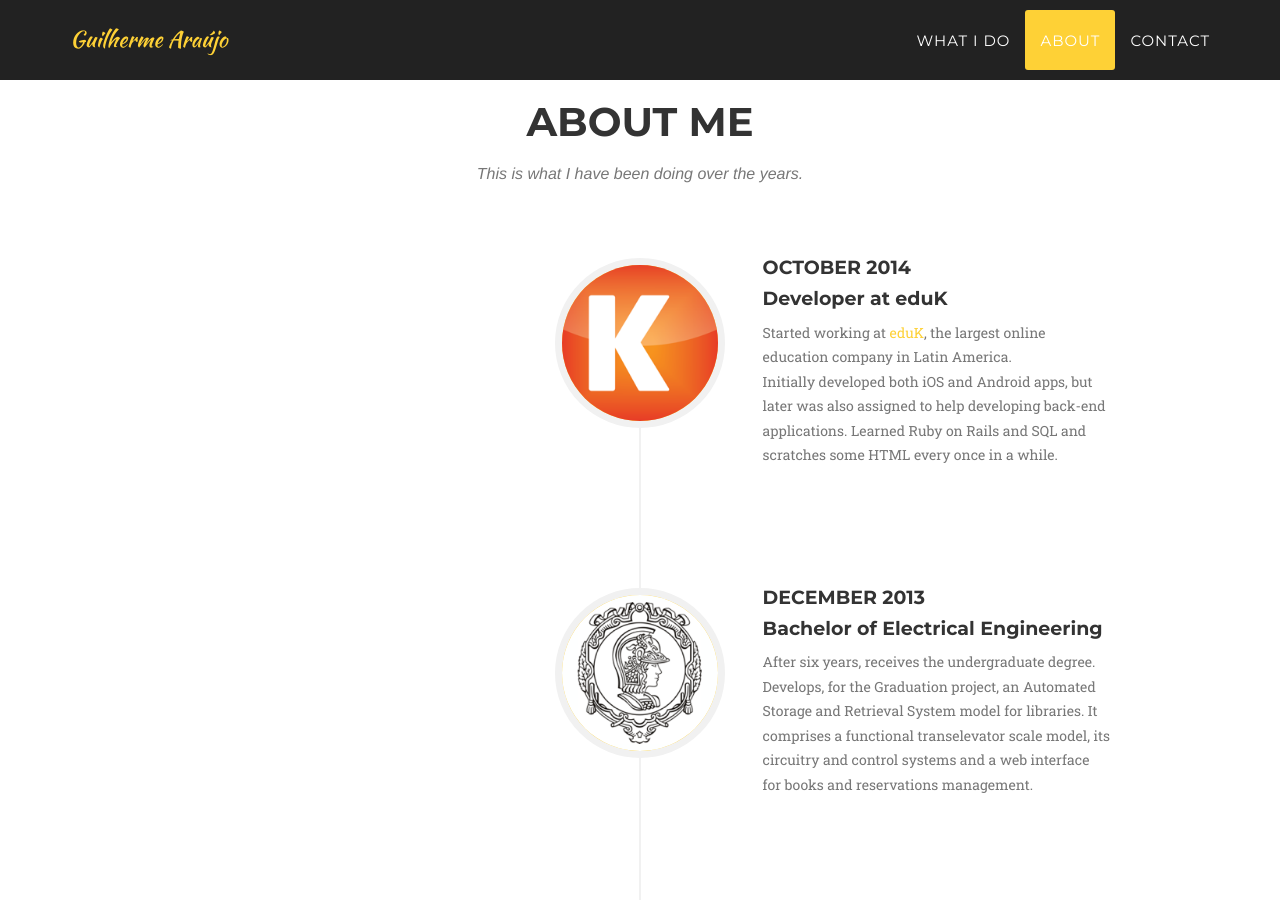
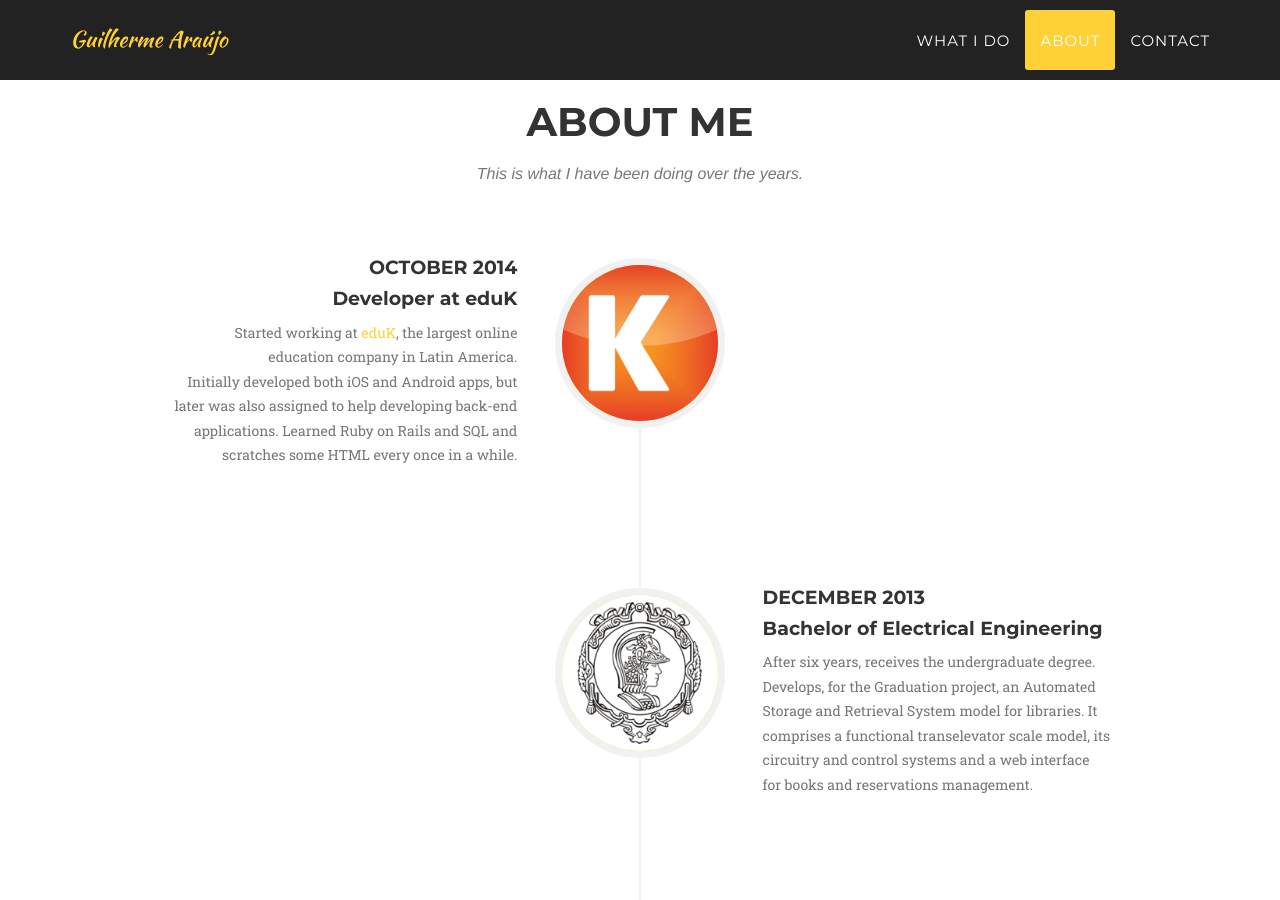
Before and after one commit to guilhermearaujo/guilhermearaujo.github.io, a Jekyll site: the page built from index.html, in a window 1280 px wide and 900 px high, scrolled down 1520 px. Built offline with Jekyll 4.4.1, drawn with Linux system fonts in a browser that asks for light colours; some web fonts are replaced.

Commit message:
Fix alternating list

```diff
--- a/_includes/about.html
+++ b/_includes/about.html
@@ -11,7 +11,7 @@
       <div class="col-lg-12">
         <ul class="timeline">
           {% for entry in site.data.about %}
-            <li {% cycle nil, 'class="timeline-inverted"' %}>
+            <li {% cycle '', 'class="timeline-inverted"' %}>
               <div class="timeline-image">
                 <img class="img-circle img-responsive" src="img/about/{{ entry.image }}" alt="">
               </div>
```
